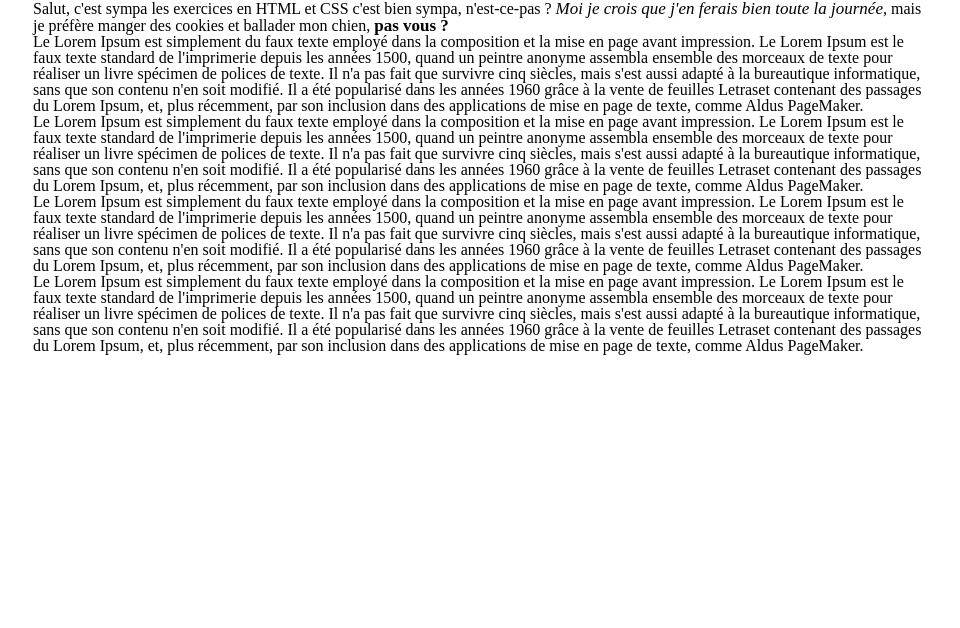
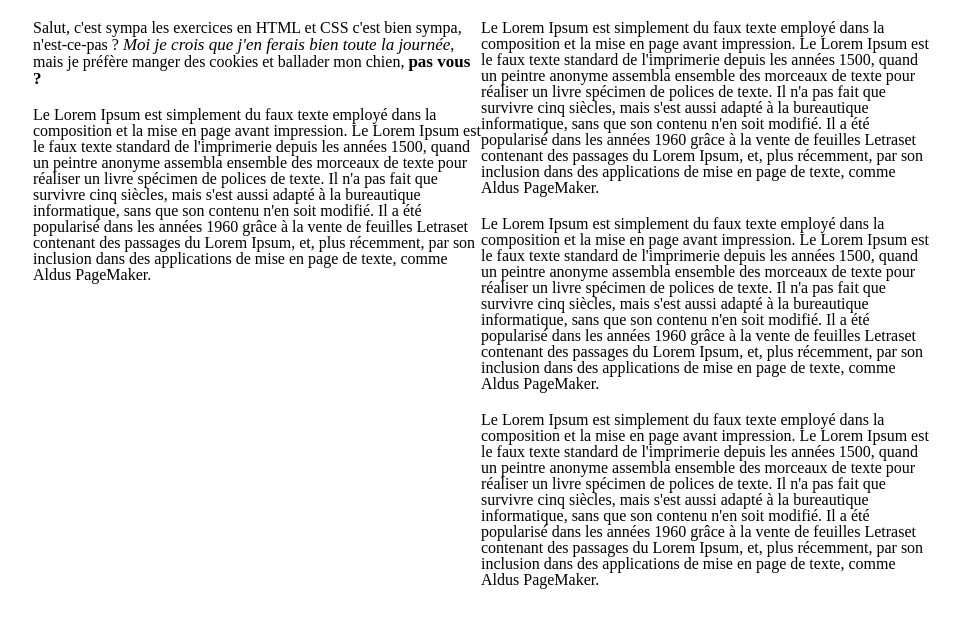
Before and after one commit to BTS-SIO-STMALO/evaluation-exo1-mathilderenversade, a plain HTML site: page exo1-lamiseenpage/index.html in a window 1280 px wide. Shown: the whole page, without its empty margins (159-1119 px from the left). Drawn offline with Linux system fonts and the light colour scheme.

Commit message:
correction finalisée

```diff
--- a/exo1-lamiseenpage/css/style.css
+++ b/exo1-lamiseenpage/css/style.css
@@ -16,3 +16,28 @@ section {
     width : 70%;
     margin: auto;
 }
+
+/* Solution pour répartir le contenu de manière équivalente dans le conteneur en utilisant les flexbox */
+
+#aToiDeJouer {
+    display: flex;
+    justify-content: space-between;
+}
+
+/* Autre solution proposée par Fabrice qui fonctionne
+#aToiDeJouer {
+    column-count: 2;
+}
+
+p {
+    display: inline-block;
+}*
+*/
+
+#aToiDeJouer p {
+    margin : 20px 0;
+}
+
+#aToiDeJouer div {
+    width: 500px;
+}
```
